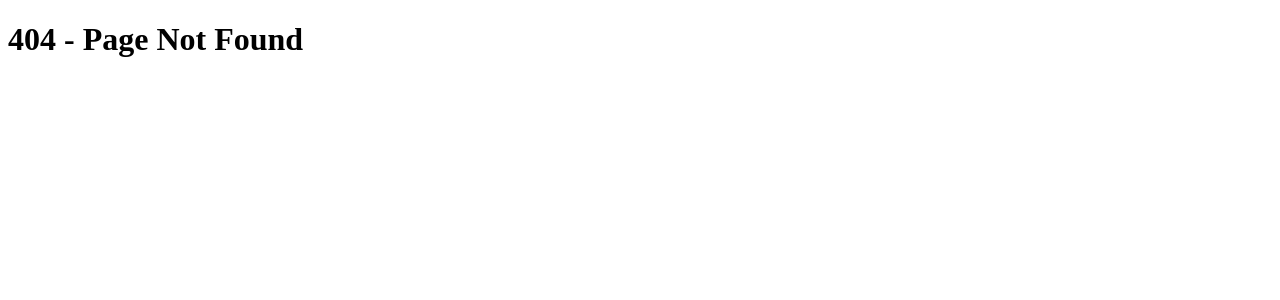
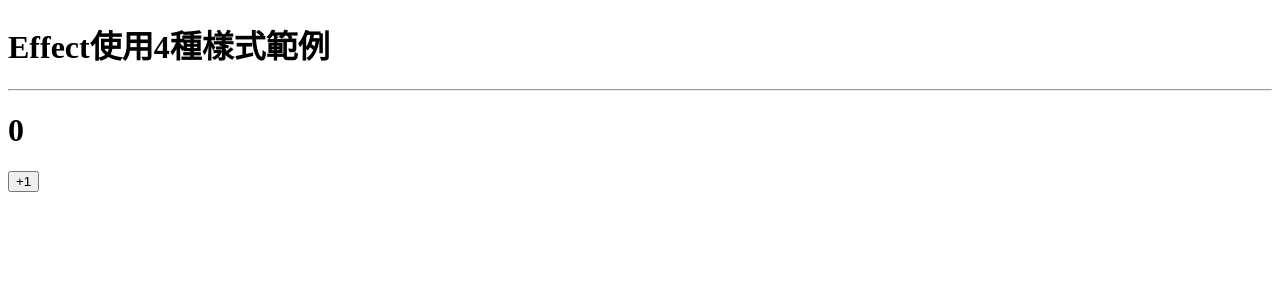
Before and after one commit to XiaoYun3893z/next-base, a Next.js app: page /cs-0507/effect-pattern in a window 1280 px wide. Before the commit this address had no page. Shown: the top 300 px of the page. Built offline with nearby package versions, Linux system fonts and the light colour scheme.

Commit message:
effect使用4種樣式

```diff
--- /dev/null
+++ b/pages/cs-0507/effect-pattern.js
@@ -0,0 +1,47 @@
+import { useState, useEffect } from 'react'
+
+export default function EffectPattern() {
+  const [total, setTotal] = useState(0)
+
+  // 樣式1: 每次渲染(render)之後(after)執行一次
+  // 說明: 用於需要記錄，或是一些特殊專用的勾子開發時
+  // 使用情況: 一般應用程式開發少用到
+  useEffect(() => {
+    // console.log('每次渲染(render)之後(after)執行一次')
+  })
+
+  // 樣式2: 首次渲染(render)之後(after)執行一次，之後不會再執行
+  // 說明: 近似於生命周期方法中的componentDidMount(didMount)
+  // 使用情況: 開發應用時最常用到的樣式。用於元件首次呈現後，與伺服器fetch/ajax獲取資料，或與第三方JS應用整合。
+  useEffect(() => {
+    console.log('首次渲染(render)之後(after)執行一次，之後不會再執行')
+  }, [])
+  // ^^ 保持空白陣列。代表的意思是不與任何變數相依，相當於"只套用有加入第二參數的預設行為"
+
+  // 樣式3: 首次渲染(render)之後(after)執行一次。之後當相依變數有更動之後(after)，又會執行一次
+  // 說明: 近似於生命周期方法中的componentDidMount(didMount) + componentDidUpdate(didUpdate)
+  // 使用情況: 開發應用時常用到的樣式。狀態更動是異步的解決方案之一。不同狀態的連鎖變動(A->B->C)。當不同的資料要套用同個元件時。
+  useEffect(() => {
+    console.log(
+      '首次渲染(render)之後(after)執行一次。之後當相依變數有更動之後(after)，又會執行一次'
+    )
+  }, [total])
+  // ^^^^^^^ total加入到相依變數陣列中，類似要監聽total狀態的更動(change)事件
+  // 注意: 因為useEffect與render有絕對關係，能加入到相依變數陣列中的變數，必然要和re-render(update)有關
+  // 因此只有props與state(或兩者衍生的變數)才能加入到相依性陣列
+
+  return (
+    <>
+      <h1>Effect使用4種樣式範例</h1>
+      <hr />
+      <h1>{total}</h1>
+      <button
+        onClick={() => {
+          setTotal(total + 1)
+        }}
+      >
+        +1
+      </button>
+    </>
+  )
+}
```
